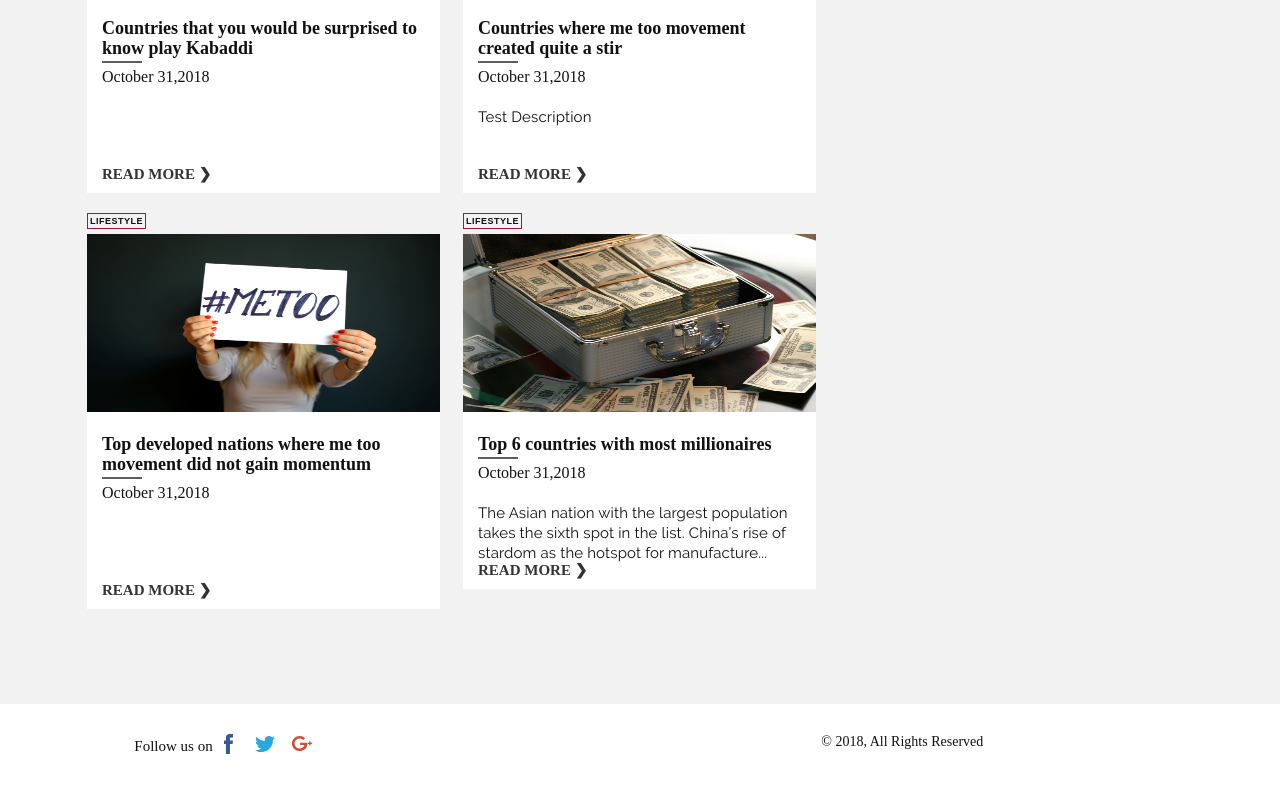
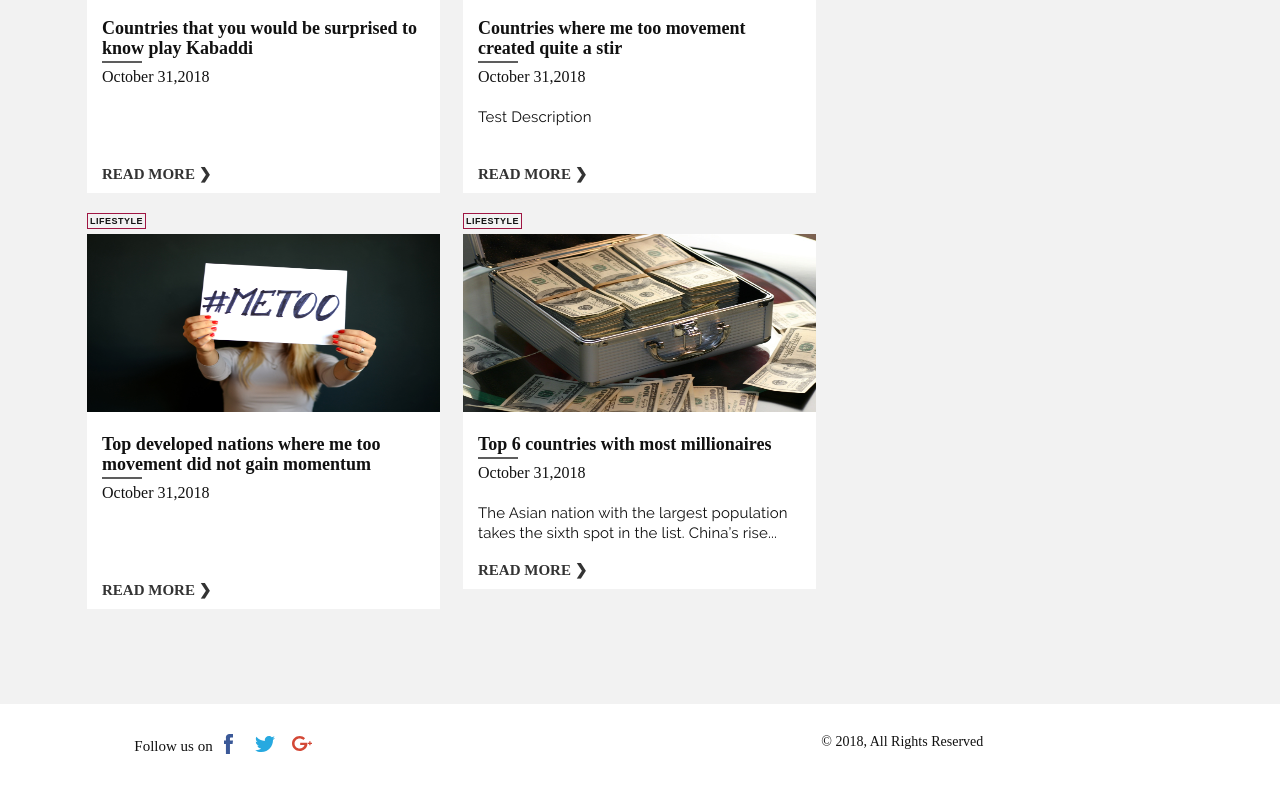
Before and after one commit to sherlifelix/blog, a Jekyll site: the page built from index.html, in a window 1280 px wide and 900 px high, scrolled down 3359 px, cut to the strip 112-900 px from the top of the window. Built offline with Jekyll 4.4.1, drawn with Linux system fonts in a browser that asks for light colours.

Commit message:
Update 2018-10-31-top-6-countries-with-most-millionaires.md

```diff
--- a/_posts/2018-10-31-top-6-countries-with-most-millionaires.md
+++ b/_posts/2018-10-31-top-6-countries-with-most-millionaires.md
@@ -8,7 +8,7 @@ title: Top 6 countries with most millionaires
 blog_category: LifeStyle
 description: >-
   The Asian nation with the largest population takes the sixth spot in the list.
-  China’s rise of stardom as the hotspot for manufacture...
+  China’s rise...
 ---
 
 China:
```
